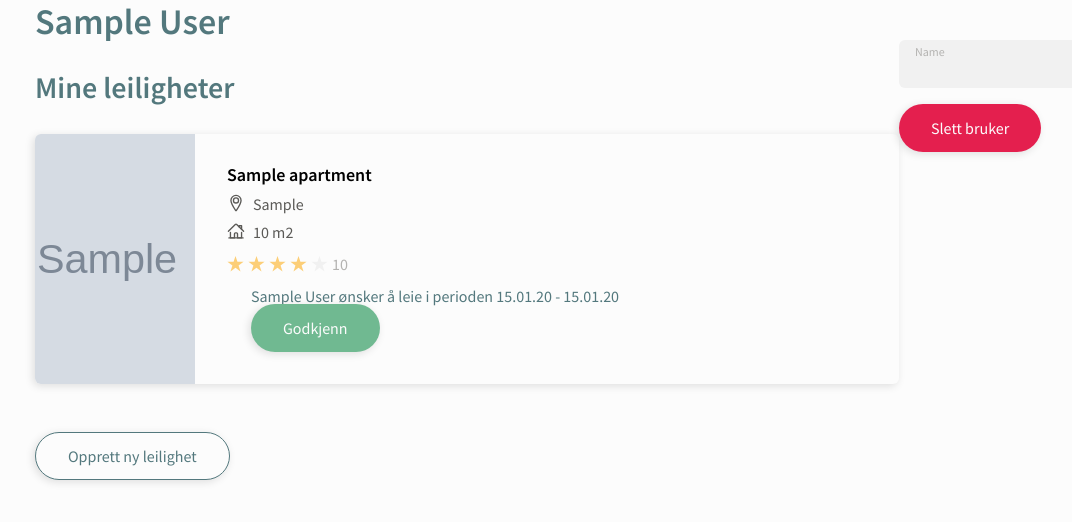
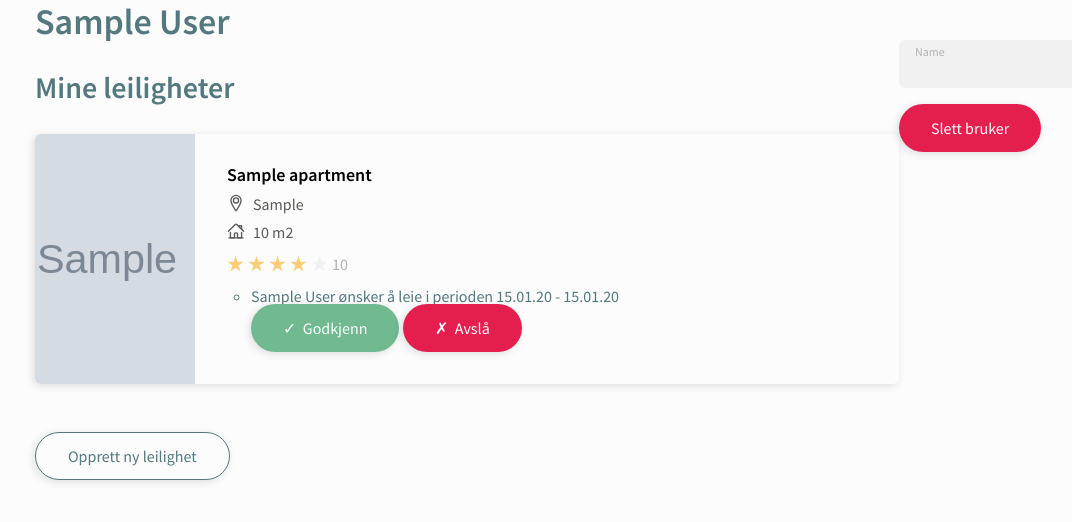
Before and after one commit to Agnar22/PU, a Django app: page /profile in a window 1280 px wide. Shown: the part 76-598 px from the top of the page, without its empty margins (29-1101 px from the left). Run offline with Django 3.2, Linux system fonts and the light colour scheme; a user stored in the database is signed in; tables that the repository leaves empty hold one stand-in row (values such as "Sample post"); grey boxes marked "Sample" are stand-in pictures.

Commit message:
Added decline button for contract, but it is not functional

```diff
--- a/ShareBNB/profile_page/templates/profile_page/profile-page.html
+++ b/ShareBNB/profile_page/templates/profile_page/profile-page.html
@@ -36,13 +36,18 @@
                                             {{ contract.end_date|date:"d.m.y" }}
                                         </li>
                                     {% else %}
+                                        <li>
+                                            <div class="contract">
                                             {{ contract.tenant.first_name }} {{ contract.tenant.last_name }}
                                                 ønsker å leie i perioden {{ contract.start_date|date:'d.m.y' }} - {{ contract.end_date|date:'d.m.y' }}
+                                            </div>
                                             <form method="post" >
                                                 <input type="hidden" name="contract_id" value="{{ contract.pk }}" />
                                                 {% csrf_token %}
-                                            <input type="submit" class="button primary" value=Godkjenn>
+                                                <input type="submit" class="button primary" value="&#10003;  Godkjenn">
+                                                <input type="submit" class="button error" value="&#x2717;  Avslå">
                                             </form>
+                                        </li>
                                     {% endif %}
                                 {% endfor %}
                             </ul>
```
Lines whose indentation alone changed are shown as unchanged.
